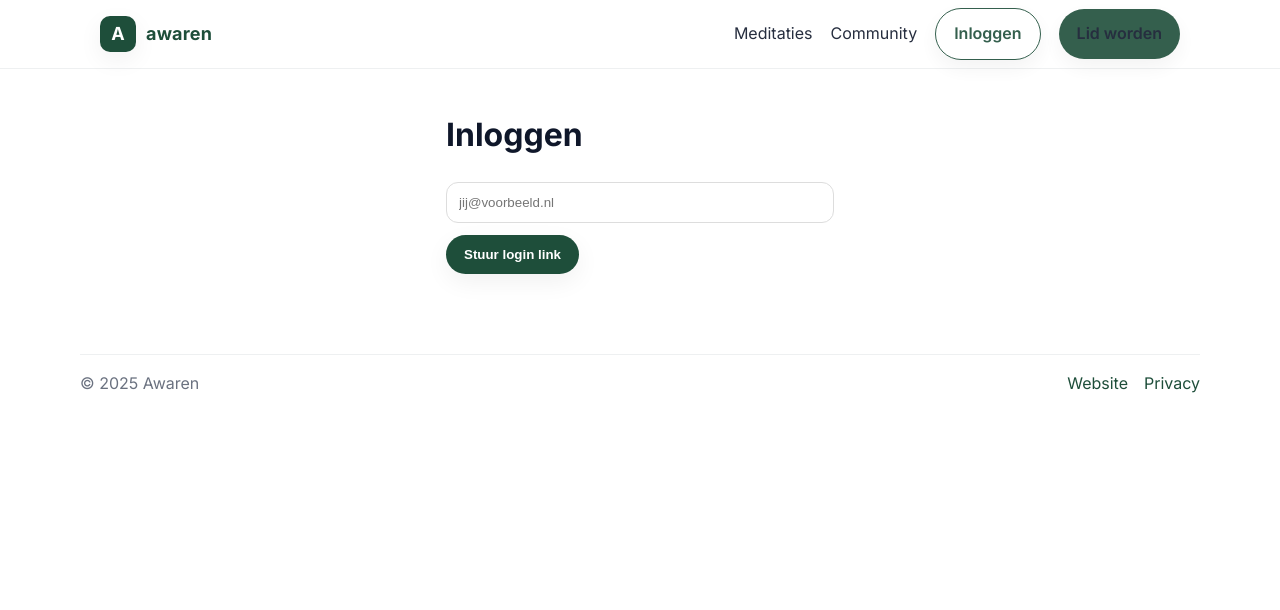
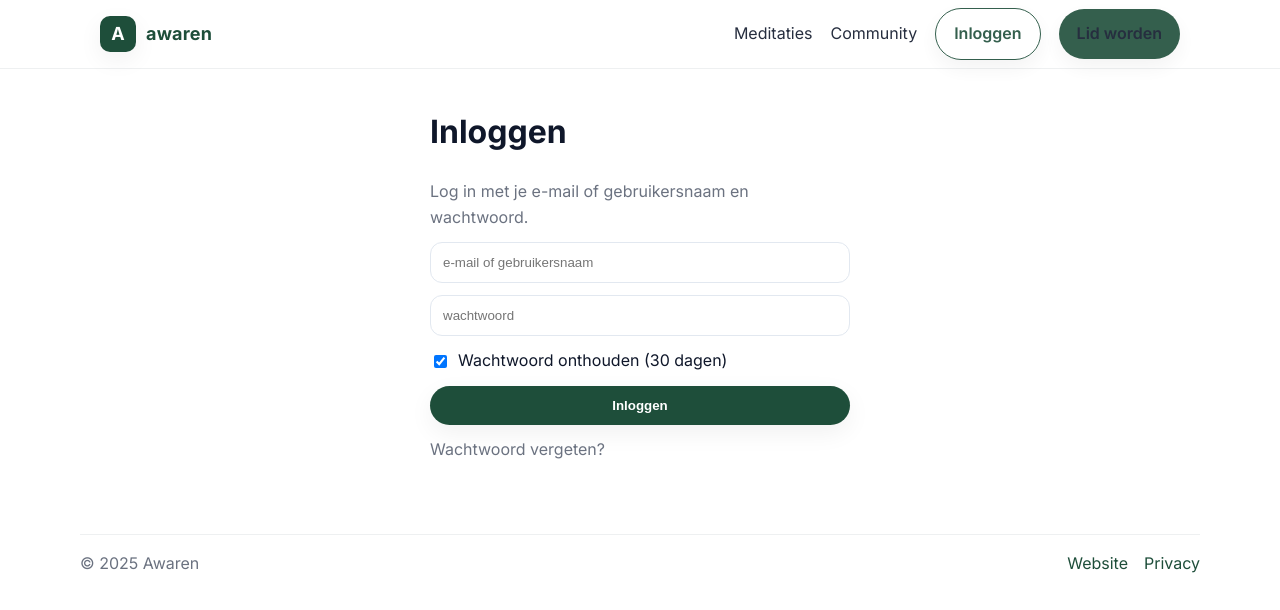
Before and after one commit to RoyvSichem/nextjs-boilerplate, a Next.js app: page /login in a window 1280 px wide. Shown: the top 610 px of the page. Built offline with nearby package versions, Linux system fonts and the light colour scheme; no server answers.

Commit message:
Update page.tsx

```diff
--- a/app/login/page.tsx
+++ b/app/login/page.tsx
@@ -7,46 +7,90 @@ const supabase = createBrowserClient(
   process.env.NEXT_PUBLIC_SUPABASE_ANON_KEY!
 );
 
-export default function Login() {
-  const [email, setEmail] = useState('');
-  const [sent, setSent] = useState(false);
+export default function LoginPage() {
+  const [id, setId] = useState('');             // e-mail of gebruikersnaam
+  const [password, setPassword] = useState('');
+  const [remember, setRemember] = useState(true);
+  const [loading, setLoading] = useState(false);
+  const [error, setError] = useState<string | null>(null);
 
   async function onSubmit(e: React.FormEvent) {
     e.preventDefault();
-    const { error } = await supabase.auth.signInWithOtp({
-      email,
-      options: {
-        emailRedirectTo: 'https://www.awaren.app/auth/callback',
-      },
-    });
-    if (error) {
-      alert(error.message);
-      return;
+    setError(null);
+    setLoading(true);
+    try {
+      let email = id.trim();
+
+      // Als geen '@', dan behandelen als username -> resolve naar e-mail
+      if (!email.includes('@')) {
+        const { data, error: rErr } = await supabase.rpc('resolve_username', { p_username: email });
+        if (rErr) throw rErr;
+        if (!data) {
+          setError('Onbekende gebruikersnaam');
+          setLoading(false);
+          return;
+        }
+        email = String(data);
+      }
+
+      const { error: signErr } = await supabase.auth.signInWithPassword({ email, password });
+      if (signErr) {
+        setError(signErr.message);
+        setLoading(false);
+        return;
+      }
+
+      // Zet onze remember-cookie server-side (bepaalt cookie lifetime in SSR)
+      await fetch('/api/auth/remember', {
+        method: 'POST',
+        headers: { 'Content-Type': 'application/json' },
+        body: JSON.stringify({ remember }),
+      });
+
+      const params = new URLSearchParams(window.location.search);
+      const next = params.get('next') ?? '/';
+      window.location.assign(next);
+    } catch (err: any) {
+      setError(err?.message ?? 'Er ging iets mis');
+      setLoading(false);
     }
-    setSent(true);
   }
 
   return (
-    <main style={{ maxWidth: 420, margin: '40px auto', padding: '0 16px' }}>
+    <main className="container section" style={{ maxWidth: 420 }}>
       <h1>Inloggen</h1>
-      {sent ? (
-        <p>Check je e mail en klik op de link</p>
-      ) : (
-        <form onSubmit={onSubmit}>
-          <input
-            type="email"
-            required
-            value={email}
-            onChange={(e) => setEmail(e.target.value)}
-            placeholder="jij@voorbeeld.nl"
-            style={{ width: '100%', padding: 12, borderRadius: 12, border: '1px solid #ddd' }}
-          />
-          <button className="btn" style={{ marginTop: 12 }}>Stuur login link</button>
-          <style jsx>{`
-            .btn{background:#1E4E3A;color:#fff;border:0;border-radius:999px;padding:12px 18px;font-weight:700}
-          `}</style>
-        </form>
-      )}
+      <p className="lead">Log in met je e-mail of gebruikersnaam en wachtwoord.</p>
+
+      <form onSubmit={onSubmit} style={{ display: 'grid', gap: 12, marginTop: 12 }}>
+        <input
+          type="text" required value={id}
+          onChange={(e) => setId(e.target.value)}
+          placeholder="e-mail of gebruikersnaam"
+          style={{ width: '100%', padding: 12, borderRadius: 12, border: '1px solid #e2e8f0' }}
+        />
+        <input
+          type="password" required value={password}
+          onChange={(e) => setPassword(e.target.value)}
+          placeholder="wachtwoord"
+          style={{ width: '100%', padding: 12, borderRadius: 12, border: '1px solid #e2e8f0' }}
+          autoComplete="current-password"
+        />
+
+        <label style={{ display: 'flex', alignItems: 'center', gap: 8 }}>
+          <input type="checkbox" checked={remember} onChange={(e) => setRemember(e.target.checked)} />
+          Wachtwoord onthouden (30 dagen)
+        </label>
+
+        {error && <div className="card" style={{ color: '#b91c1c', background:'#fff1f2' }}>{error}</div>}
+
+        <button className="btn" disabled={loading}>
+          {loading ? 'Bezig…' : 'Inloggen'}
+        </button>
+      </form>
+
+      <p style={{ marginTop: 12 }}>
+        <a href="/reset" className="muted">Wachtwoord vergeten?</a>
+      </p>
     </main>
   );
 }
```
